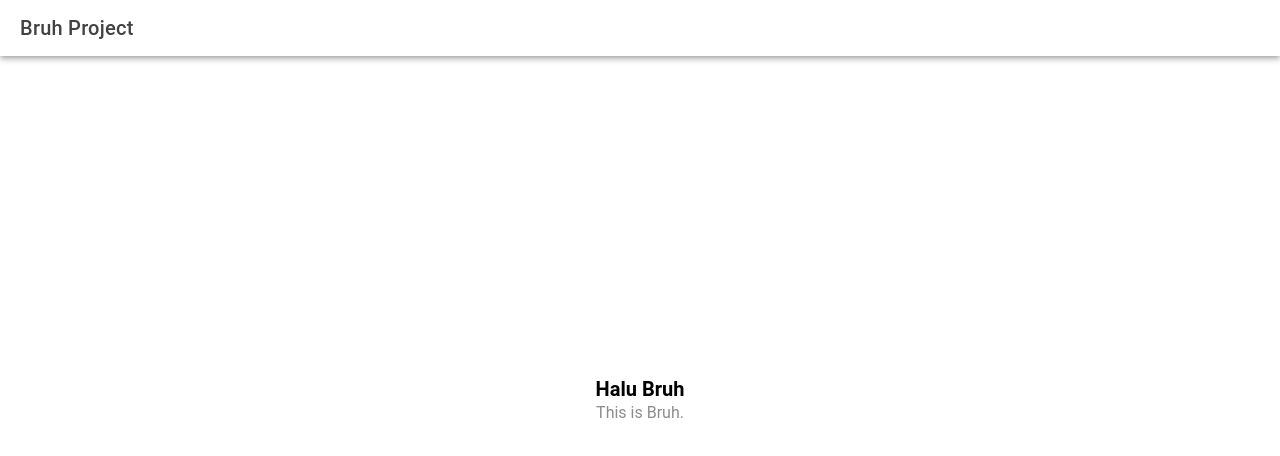
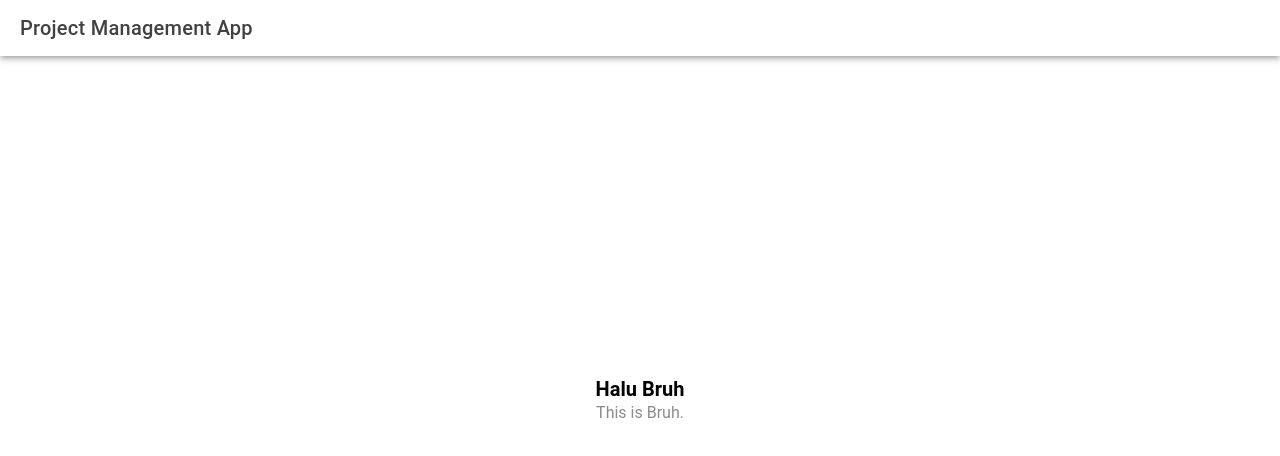
Before and after one commit to teambruh4830/Project-Management-App, a React (Vite) app in the folder client/: page /home in a window 1280 px wide. Shown: the top 456 px of the page. Built offline with nearby package versions, Linux system fonts and the light colour scheme.

Commit message:
change title to Project Management App

```diff
--- a/client/src/pages/Home.tsx
+++ b/client/src/pages/Home.tsx
@@ -13,7 +13,7 @@ const Home: React.FC = () => {
     <IonPage>
       <IonHeader>
         <IonToolbar>
-          <IonTitle>Bruh Project</IonTitle>
+          <IonTitle>Project Management App</IonTitle>
         </IonToolbar>
       </IonHeader>
       <IonContent fullscreen>
```
